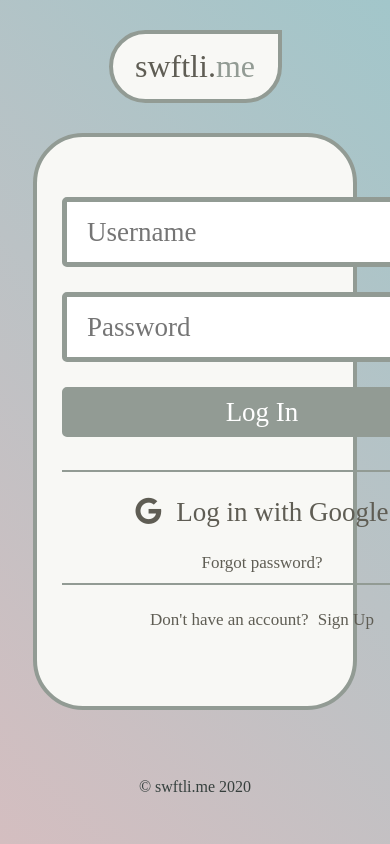
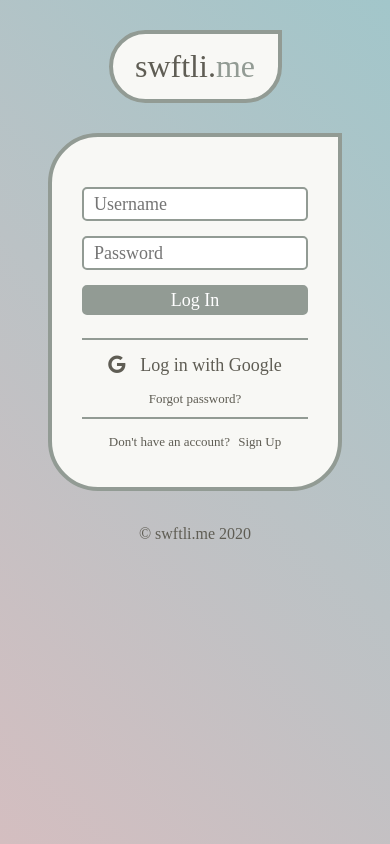
Before and after one commit to kayloody/swftli-me, a React (Create React App) app in the folder client/: page / in a window 390 px wide. Built offline with nearby package versions, Linux system fonts and the light colour scheme; no server answers.

Commit message:
Auth page now fully responsive

```diff
--- a/client/public/styles.css
+++ b/client/public/styles.css
@@ -18,7 +18,7 @@
 }
 
 .main {
-  position: absolute;
+  position: fixed;
   left: 0;
   right: 0;
   top: 0;
@@ -82,14 +82,11 @@
 }
 
 .footer {
-  margin-top: 50px;
-
   width: 100%;
 
-  font-weight: lighter;
+  font-weight: 500;
   text-align: center;
-  color: white;
-  mix-blend-mode: difference;
+  text-shadow: 0 0 100px var(--card-color1);
 }
 
 .noPage {
--- a/client/src/components/Auth/Auth.js
+++ b/client/src/components/Auth/Auth.js
@@ -160,7 +160,7 @@
                     : 'authText authTextError'
                 }
                 type='text'
-                value={this.state.logUser}
+                value={this.state.username}
                 onChange={this.handleChange}
                 placeholder='Username'
               />
@@ -173,7 +173,7 @@
                     : 'authText authTextError'
                 }
                 type='password'
-                value={this.state.logPass}
+                value={this.state.password}
                 onChange={this.handleChange}
                 placeholder='Password'
               />
@@ -216,7 +216,7 @@
                     : 'authText authTextError'
                 }
                 type='text'
-                value={this.state.signEmail}
+                value={this.state.email}
                 onChange={this.handleChange}
                 placeholder='Email'
               />
@@ -229,7 +229,7 @@
                     : 'authText authTextError'
                 }
                 type='text'
-                value={this.state.signUser}
+                value={this.state.username}
                 onChange={this.handleChange}
                 placeholder='Username'
               />
@@ -242,7 +242,7 @@
                     : 'authText authTextError'
                 }
                 type='password'
-                value={this.state.signPass}
+                value={this.state.password}
                 onChange={this.handleChange}
                 placeholder='Password'
               />
--- a/client/src/components/Auth/Phone.js
+++ b/client/src/components/Auth/Phone.js
@@ -6,6 +6,7 @@
   return (
     <div className='authPhone' style={props.style}>
       <svg
+        className='authPhoneSVG'
         xmlns='http://www.w3.org/2000/svg'
         width='350'
         height='585'
--- a/client/src/components/Auth/styles.css
+++ b/client/src/components/Auth/styles.css
@@ -83,7 +83,7 @@
 }
 
 .authText:focus {
-  border: solid 5px #5f5d54;
+  border-color: #5f5d54;
 }
 
 .authSubmit {
@@ -140,7 +140,7 @@
 }
 
 .authTextError {
-  border: solid 5px var(--warning-color);
+  border-color: var(--warning-color);
 }
 
 .authError {
@@ -152,17 +152,24 @@
   color: var(--warning-color);
 }
 
-@media screen and (max-width: 1270px) and (min-width: 900px) {
+@media screen and (max-width: 1270px) and (min-width: 900px),
+  screen and (max-width: 900px) and (min-width: 500px),
+  screen and (max-width: 500px) {
   .authPhone {
     visibility: hidden;
     right: 0;
     left: 0;
-    width: 0;
+    width: 1px;
+    height: 1px;
     margin: 0;
   }
 
+  .authPhoneSVG {
+    width: 1px;
+    height: 1px;
+  }
   .authMain {
-    width: 450px;
+    border-radius: 50px 0 50px 50px;
   }
 
   .authLogin,
@@ -172,47 +179,110 @@
   }
 }
 
+@media screen and (max-width: 1270px) and (min-width: 900px) {
+  .authMain {
+    width: 450px;
+  }
+}
+
 @media screen and (max-width: 900px) and (min-width: 500px) {
-  .authPhone {
-    visibility: hidden;
-    right: 0;
-    left: 0;
-    width: 0;
-    margin: 0;
+  hr {
+    width: 44.4vw;
+    min-width: 270px;
   }
 
   .authMain {
-    border: solid 0.9vw var(--border-color);
+    border-width: 0.9vw;
 
     width: 50vw;
-    min-width: 360px;
+    min-width: 330px;
   }
 
-  .authLogin,
-  .authSignup {
-    right: auto;
-    left: auto;
+  .authForm {
+    width: 50vw;
+    min-width: 330px;
+  }
+
+  .authText {
+    border-width: 0.6vw;
+
+    width: 44.4vw;
+    min-width: 270px;
+  }
+
+  .authSubmit {
+    border-width: 0.6vw;
+
+    width: 44.4vw;
+    min-width: 270px;
   }
 }
 
 @media screen and (max-width: 500px) {
-  .authPhone {
-    visibility: hidden;
-    right: 0;
-    left: 0;
-    width: 0;
-    margin: 0;
+  hr {
+    width: calc(70px + 40vw);
   }
 
   .authMain {
-    border: solid 4px var(--border-color);
+    border-width: 4px;
 
-    width: calc(160px + 40vw);
+    width: calc(130px + 40vw);
+    height: 350px;
   }
 
-  .authLogin,
+  .authForm {
+    width: calc(130px + 40vw);
+  }
+
+  .authLogin {
+    top: 50px;
+  }
+
   .authSignup {
-    right: auto;
-    left: auto;
+    top: 60px;
+  }
+
+  .authText {
+    border-width: 2px;
+
+    width: calc(70px + 40vw);
+    height: 30px;
+    margin-bottom: 15px;
+    padding: 10px;
+    padding-top: 15px;
+    padding-bottom: 15px;
+
+    font-size: 18px;
+  }
+
+  .authSubmit {
+    border-width: 2px;
+
+    width: calc(70px + 40vw);
+    height: 30px;
+    margin-bottom: 15px;
+
+    font-size: 18px;
+  }
+
+  #authGoogle {
+    margin: 15px;
+    font-size: 18px;
+  }
+
+  .authSubtext {
+    margin: 15px;
+    margin-bottom: 10px;
+
+    font-size: 13px;
+    font-weight: 300;
+  }
+
+  .authError {
+    margin: 15px;
+    margin-top: -5px;
+
+    font-size: 13px;
+    font-weight: 300;
   }
 }
--- a/client/src/components/Swftli/Swftli.js
+++ b/client/src/components/Swftli/Swftli.js
@@ -6,7 +6,7 @@
 import Header from './Header/Header.js';
 import Footer from './Footer.js';
 
-import './userStyles.css';
+import './styles.css';
 
 const server = 'http://localhost:5000';
 
```
Also changed, not shown: client/src/components/Swftli/styles.css (renamed from client/src/components/Swftli/userStyles.css), 1 other file (tests, documents, lock files or other folders).
